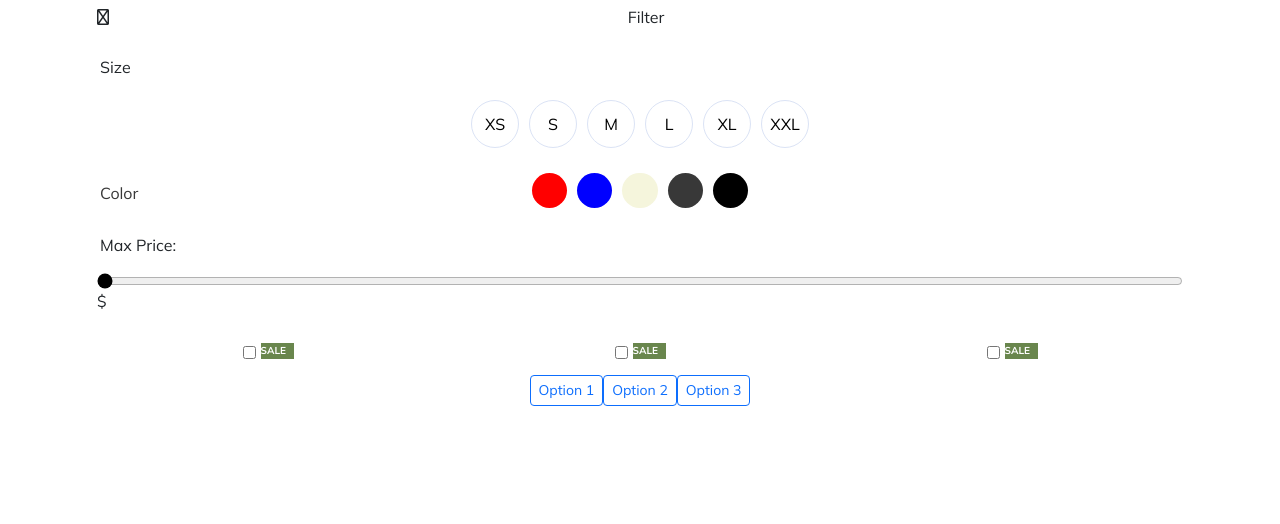
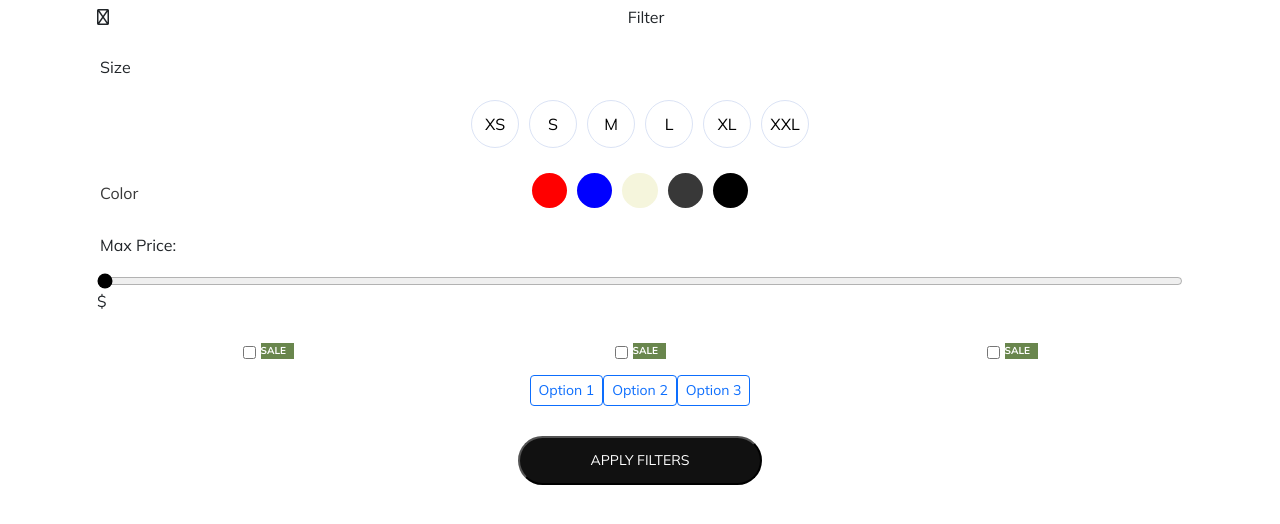
Before and after one commit to PatrikByren/Manero-frontend, a React (Create React App) app: page /shop/filter in a window 1280 px wide. Shown: the top 524 px of the page. Built offline with nearby package versions, Linux system fonts and the light colour scheme.

Commit message:
buttons in filterview

```diff
--- a/src/views/FilterView.js
+++ b/src/views/FilterView.js
@@ -11,6 +11,9 @@ const FilterView = () => {
       <SizeAndColor />
       <PriceChecksTags />
       <FilterComponent />
+      <div className='d-flex justify-content-center align-items-center'>
+        <button className='basebtn'>APPLY FILTERS</button>
+      </div>
     </div>
   )
 }
```
